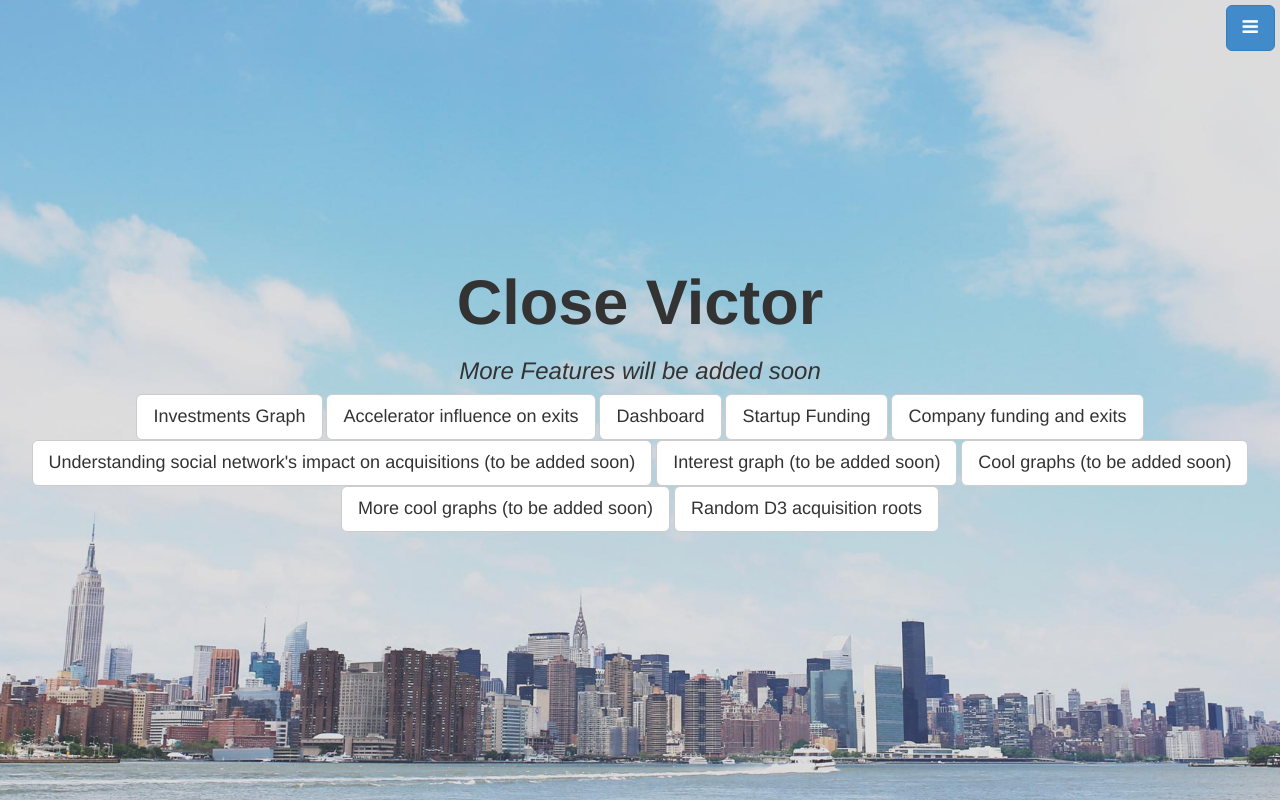
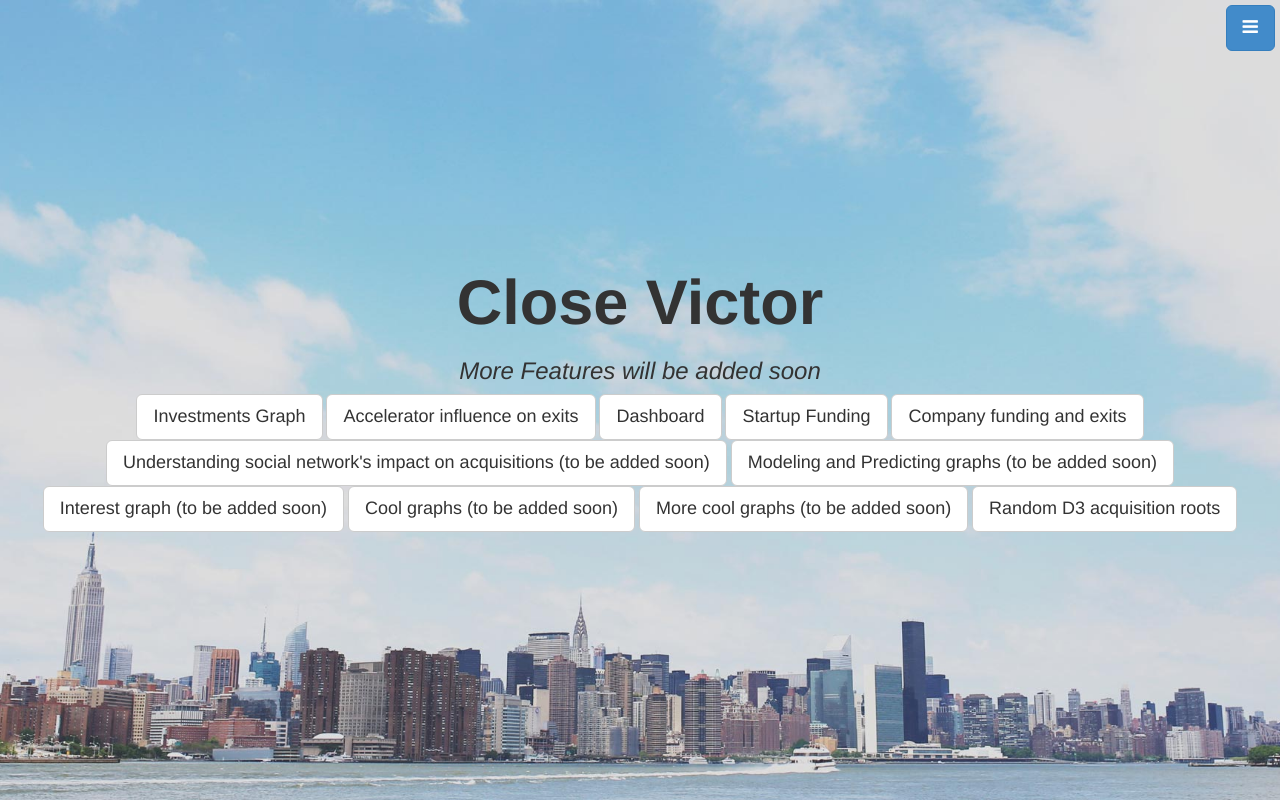
Before and after one commit to victormoussalem/close_victor, a Flask app: page / in a window 1280 px wide. Shown: the top 804 px of the page. Run offline with Flask 2, Linux system fonts and the light colour scheme; some libraries are stand-ins or nearby versions.

Commit message:
slight change to front end

```diff
--- a/app/templates/close-victor-index.html
+++ b/app/templates/close-victor-index.html
@@ -52,6 +52,7 @@
             <a href="/startup-funding" class="btn btn-default btn-lg">Startup Funding</a>
             <a href="/static/funding" class="btn btn-default btn-lg">Company funding and exits</a>
             <a href="#" class="btn btn-default btn-lg">Understanding social network's impact on acquisitions (to be added soon)</a>
+            <a href="#" class="btn btn-default btn-lg">Modeling and Predicting graphs (to be added soon)</a>
             <a href="#" class="btn btn-default btn-lg">Interest graph (to be added soon)</a>
             <a href="#" class="btn btn-default btn-lg">Cool graphs (to be added soon)</a>
             <a href="#" class="btn btn-default btn-lg">More cool graphs (to be added soon)</a>
```
